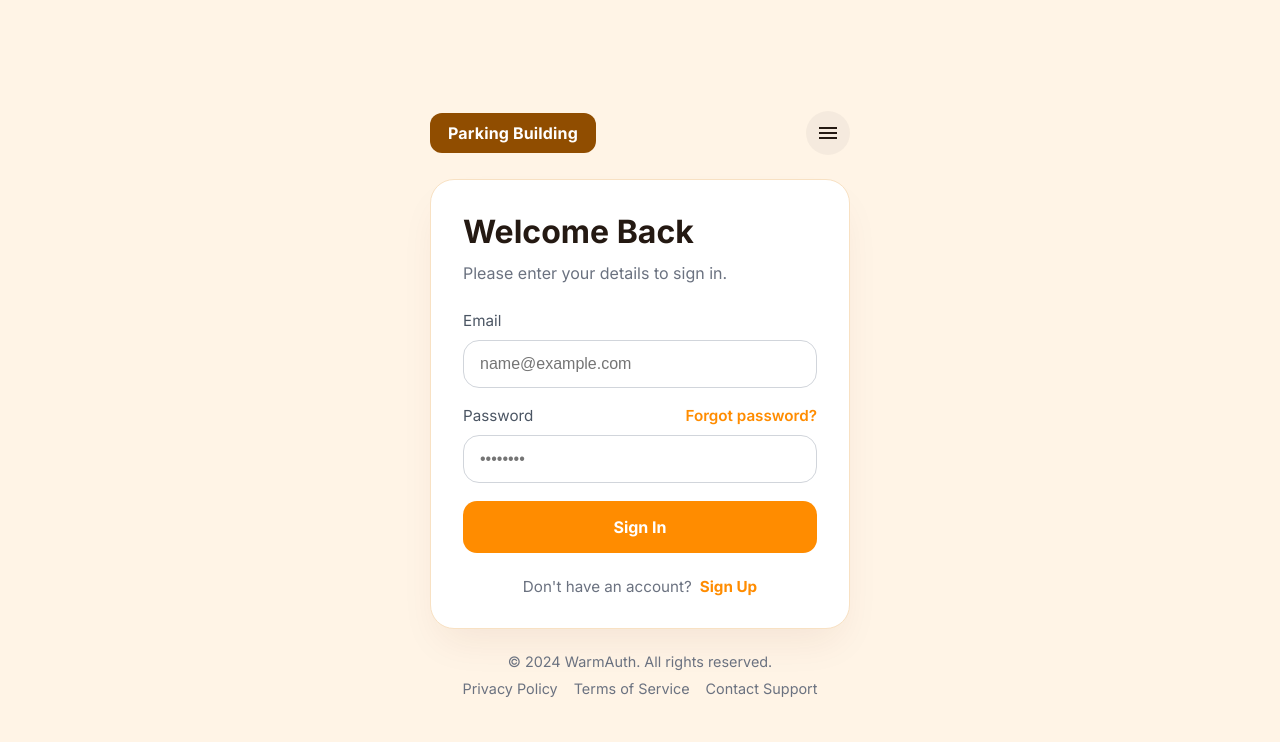
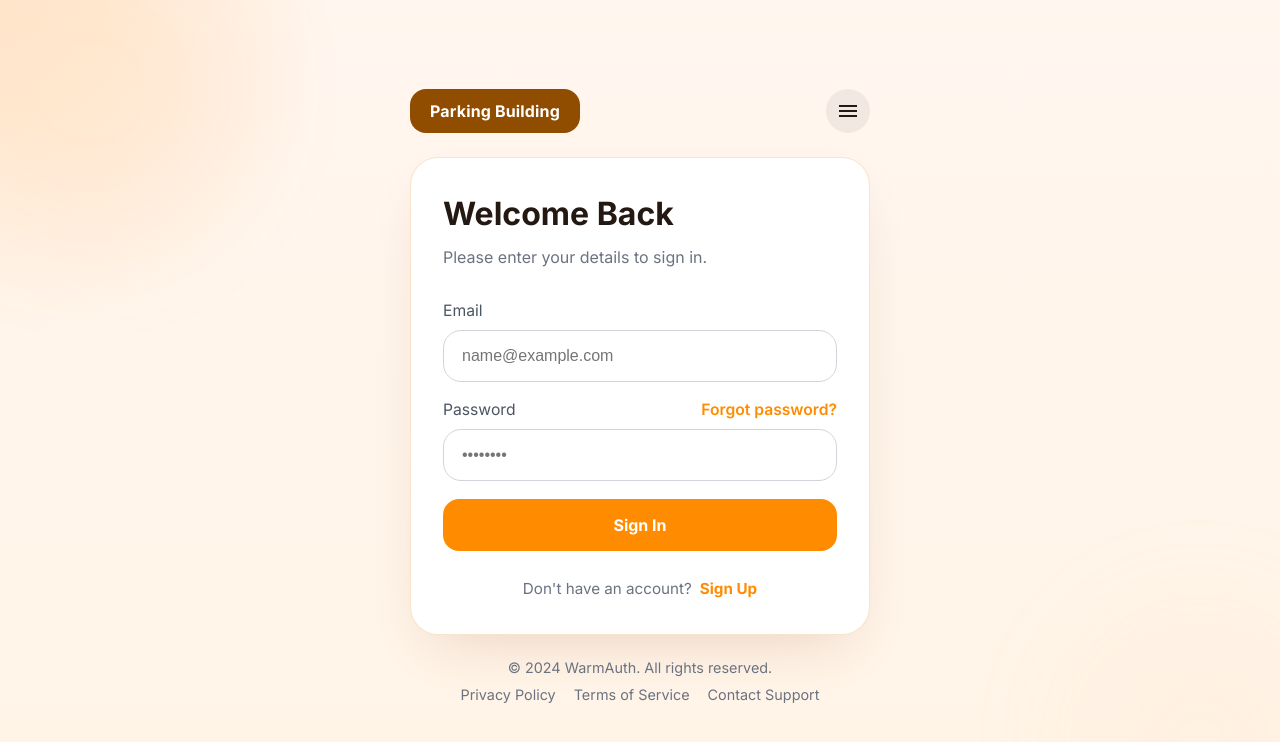
Before and after one commit to ihnpop/Parking_Building_Management_System, a React (Vite) app in the folder frontend/: page /login in a window 1280 px wide. Shown: the top 742 px of the page. Built offline with nearby package versions, Linux system fonts and the light colour scheme.

Commit message:
improve css

```diff
--- a/frontend/src/App.css
+++ b/frontend/src/App.css
@@ -6,7 +6,8 @@
 
 body {
   font-family: 'Inter', sans-serif;
-  background: #fff4e6;
+  background: radial-gradient(circle at top left, rgba(255, 140, 0, 0.12), transparent 22%),
+    linear-gradient(180deg, #fff6ef 0%, #fff4e6 100%);
   color: #241912;
   overflow-x: hidden;
 }
@@ -21,14 +22,13 @@ body {
   flex-direction: column;
   align-items: center;
   justify-content: center;
-  padding: 32px 16px 24px;
+  padding: 24px 16px 32px;
   gap: 24px;
-  background: #fff4e6;
 }
 
 .login-header {
   width: 100%;
-  max-width: 420px;
+  max-width: 460px;
   display: flex;
   justify-content: space-between;
   align-items: center;
@@ -37,8 +37,8 @@ body {
 .login-brand {
   background: #904d00;
   color: white;
-  border-radius: 12px;
-  padding: 10px 18px;
+  border-radius: 16px;
+  padding: 12px 20px;
   font-weight: 700;
   letter-spacing: 0.01em;
 }
@@ -48,7 +48,7 @@ body {
   height: 44px;
   border-radius: 50%;
   border: none;
-  background: rgba(15, 23, 42, 0.04);
+  background: rgba(15, 23, 42, 0.06);
   display: grid;
   place-items: center;
   cursor: pointer;
@@ -63,28 +63,28 @@ body {
 
 .login-card {
   width: 100%;
-  max-width: 420px;
-  background: white;
-  border: 1px solid #f8e1c3;
-  border-radius: 24px;
-  padding: 32px;
+  max-width: 460px;
+  background: #ffffff;
+  border: 1px solid rgba(248, 225, 195, 0.9);
+  border-radius: 28px;
+  padding: 36px 32px;
   display: flex;
   flex-direction: column;
-  gap: 24px;
+  gap: 28px;
 }
 
 .ambient-shadow {
-  box-shadow: 0 20px 40px -10px rgba(120, 40, 0, 0.08);
+  box-shadow: 0 24px 60px -24px rgba(120, 40, 0, 0.18);
 }
 
 .login-card-header h1 {
-  font-size: 2rem;
+  font-size: clamp(2rem, 2.5vw, 2.4rem);
   margin-bottom: 10px;
 }
 
 .login-card-header p {
   color: #6b7280;
-  line-height: 1.6;
+  line-height: 1.85;
 }
 
 .login-form {
@@ -97,7 +97,7 @@ body {
   display: flex;
   flex-direction: column;
   gap: 10px;
-  font-size: 0.95rem;
+  font-size: 0.98rem;
   color: #4b5563;
 }
 
@@ -113,11 +113,15 @@ body {
   font-weight: 600;
 }
 
+.login-forgot:hover {
+  text-decoration: underline;
+}
+
 .login-input {
   width: 100%;
   border: 1px solid #d1d5db;
-  border-radius: 16px;
-  padding: 14px 16px;
+  border-radius: 18px;
+  padding: 16px 18px;
   font-size: 1rem;
   color: #241912;
   background: #ffffff;
@@ -127,24 +131,25 @@ body {
 .login-input:focus {
   outline: none;
   border-color: #ff8c00;
-  box-shadow: 0 0 0 4px rgba(255, 140, 0, 0.16);
+  box-shadow: 0 0 0 4px rgba(255, 140, 0, 0.14);
 }
 
 .login-submit-button {
   width: 100%;
-  padding: 16px 20px;
-  border-radius: 14px;
+  padding: 16px 0;
+  border-radius: 16px;
   border: none;
   background: #ff8c00;
   color: white;
   font-size: 1rem;
   font-weight: 700;
   cursor: pointer;
-  transition: transform 0.15s ease, background 0.2s ease;
+  transition: transform 0.15s ease, background 0.2s ease, box-shadow 0.2s ease;
 }
 
 .login-submit-button:hover {
   background: #e57a00;
+  box-shadow: 0 10px 25px rgba(255, 140, 0, 0.18);
 }
 
 .login-submit-button:active {
@@ -165,9 +170,13 @@ body {
   font-weight: 700;
 }
 
+.login-signup a:hover {
+  text-decoration: underline;
+}
+
 .login-footer {
   width: 100%;
-  max-width: 420px;
+  max-width: 460px;
   display: flex;
   flex-direction: column;
   align-items: center;
@@ -180,7 +189,7 @@ body {
   display: flex;
   flex-wrap: wrap;
   justify-content: center;
-  gap: 16px;
+  gap: 18px;
 }
 
 .login-footer-links a {
@@ -190,6 +199,30 @@ body {
 
 .login-footer-links a:hover {
   text-decoration: underline;
+}
+
+.page-background-circle {
+  position: fixed;
+  border-radius: 50%;
+  filter: blur(60px);
+  opacity: 0.38;
+  z-index: -1;
+}
+
+.page-background-circle.top {
+  width: 340px;
+  height: 340px;
+  top: -80px;
+  left: -80px;
+  background: rgba(255, 140, 0, 0.15);
+}
+
+.page-background-circle.bottom {
+  width: 260px;
+  height: 260px;
+  bottom: -70px;
+  right: -50px;
+  background: rgba(255, 212, 179, 0.25);
 }
 
 /* Preserve existing layout rules for dashboard/system pages */
--- a/frontend/src/components/DashboardShell.jsx
+++ b/frontend/src/components/DashboardShell.jsx
@@ -4,6 +4,12 @@ import Topbar from './Topbar'
 import DashboardView from './DashboardView'
 import SystemOperations from './SystemOperations'
 
+/**
+ * DashboardShell là shell chính của ứng dụng sau khi đã đăng nhập.
+ * Nó giữ nguyên sidebar và topbar, sau đó chuyển giữa hai nội dung:
+ * - Dashboard chính
+ * - Nghiệp vụ hệ thống
+ */
 export default function DashboardShell() {
   const [activeTab, setActiveTab] = useState('dashboard')
 
--- a/frontend/src/components/LoginPage.jsx
+++ b/frontend/src/components/LoginPage.jsx
@@ -1,15 +1,18 @@
 /**
- * LoginPage hiển thị form đăng nhập đơn giản cho ứng dụng.
- * Người dùng có thể nhập bất kỳ giá trị nào và chuyển đến dashboard.
+ * LoginPage hiển thị form đăng nhập đơn giản.
+ * Mục đích: học React và điều hướng route.
+ * Bất kỳ email / password nào cũng được chấp nhận.
  */
 import { useState } from 'react'
 import { useNavigate } from 'react-router-dom'
 
 export default function LoginPage() {
+  // Lưu giá trị input email và password trong state
   const [email, setEmail] = useState('')
   const [password, setPassword] = useState('')
   const navigate = useNavigate()
 
+  // Khi form submit, đi tới route /login/dashboard
   const handleSubmit = (event) => {
     event.preventDefault()
     navigate('/login/dashboard')
@@ -17,6 +20,8 @@ export default function LoginPage() {
 
   return (
     <div className="login-layout">
+      <div className="page-background-circle top" />
+      <div className="page-background-circle bottom" />
       <header className="login-header">
         <div className="login-brand">Parking Building</div>
         <button type="button" className="login-menu-button" aria-label="Open menu">
--- a/frontend/src/components/SystemOperations.jsx
+++ b/frontend/src/components/SystemOperations.jsx
@@ -36,26 +36,7 @@ const actionShortcuts = [
 export default function SystemOperations() {
   return (
     <div className="system-page">
-      <div className="system-topbar">
-        <div className="system-topbar-title">ParkFlow Admin</div>
-        <div className="system-topbar-actions">
-          <button type="button" className="icon-button" aria-label="Thông báo">
-            <span className="material-symbols-outlined">notifications</span>
-          </button>
-          <button type="button" className="icon-button" aria-label="Cài đặt">
-            <span className="material-symbols-outlined">settings</span>
-          </button>
-          <button type="button" className="icon-button" aria-label="Trợ giúp">
-            <span className="material-symbols-outlined">help</span>
-          </button>
-          <div className="system-avatar">
-            <img
-              src="https://lh3.googleusercontent.com/aida-public/AB6AXuCMweqr2L9L664Yl6KdzSleuBwG9RcTNviULu0Q6s4IQNHwVBVLZ1TdSNx87oAZdsZJTL58qYxRKW6JGbx-m7wDb2DMRFAgE4vKZZCFgXLklh2sg-dTOpspfaarJvZmpo7Ew61vIb_IFIiG8HBuZBa0bySAcMxFXE6UkmKX3K0pk0vY6kh7sYsesImTHe2nlf7GkKu6HHl5bqv4yiyvIfGxRe3hvGV1eN0uUNeo8311u7BzViZHDKSyQA7it32g0v06Sn_2ZYAea4w"
-              alt="Staff avatar"
-            />
-          </div>
-        </div>
-      </div>
+      {/* Topbar is provided by the shell - avoid rendering a second header here to prevent duplication */}
 
       <main className="system-content">
         <section className="stats-grid">
```
Also changed, not shown: package.json (added, +11 -0 lines).
